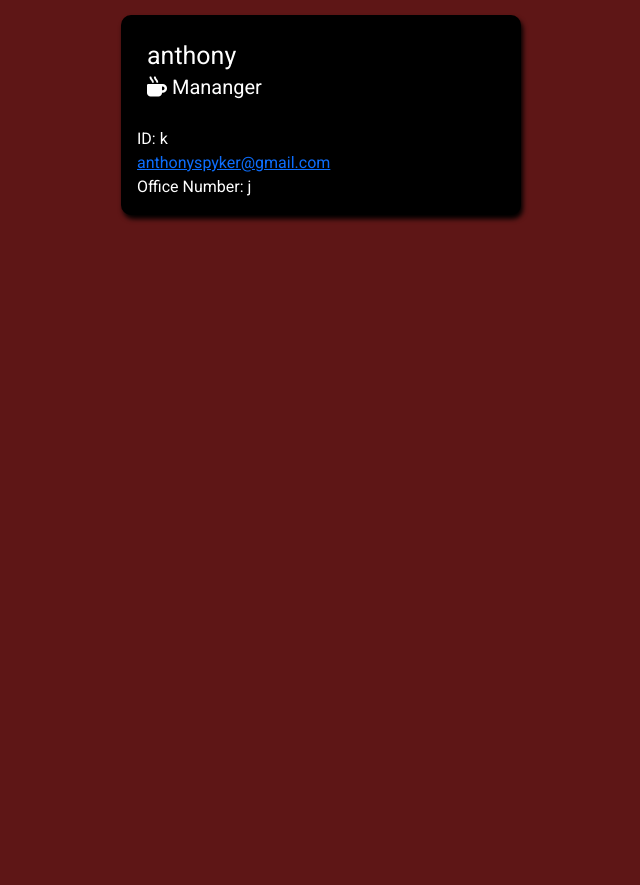
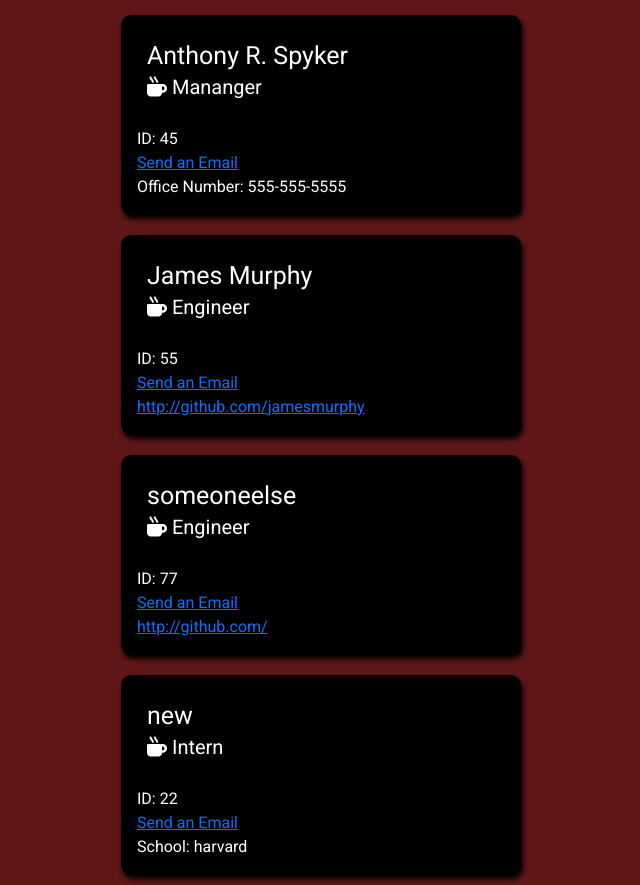
Before and after one commit to AnthonyRSpyker/Team_builder, a website: page index.html in a window 1280 px wide. Shown: the part 107-992 px from the top of the page, without its empty margins (319-959 px from the left). Before the commit the page ends 800 px from the top, so only its background shows below. Drawn offline with nearby package versions, Linux system fonts and the light colour scheme.

Commit message:
added images for the readme

```diff
--- a/index.html
+++ b/index.html
@@ -14,16 +14,43 @@
     <h1>(Scroll down to see everyone)</h1>
         <div class="box">
         <div class="card-body">
-        <h5 class="card-title">anthony</h5>
+        <h5 class="card-title">Anthony R. Spyker</h5>
         <h6 class="card-subtitle mb-2"><i class="fas fa-mug-hot"></i> Mananger</h6><br>
         <br>
-        <a> ID: k </a><br>
-        <a href="anthonyspyker@gmail.com" class="card-link">anthonyspyker@gmail.com</a><br>
-        <a> Office Number: j</a><br>
+        <a> ID: 45 </a><br>
+        <a href="mailto:anthonyspyker@gmail.com" class="card-link">Send an Email</a><br>
+        <a> Office Number: 555-555-5555</a><br>
         </div>
         </div>
-
-
+        <div class="box">
+        <div class="card-body">
+        <h5 class="card-title">James Murphy</h5>
+        <h6 class="card-subtitle mb-2"><i class="fas fa-mug-hot"></i> Engineer</h6><br>
+        <br>
+        <a> ID: 55 </a><br>
+        <a href="mailto:jamesmurphy@ymail.com class="card-link">Send an Email</a><br>
+        <a href="https://github.com/jamesmurphy" class="card-link">http://github.com/jamesmurphy</a><br>
+        </div>
+        </div><div class="box">
+        <div class="card-body">
+        <h5 class="card-title">someoneelse</h5>
+        <h6 class="card-subtitle mb-2"><i class="fas fa-mug-hot"></i> Engineer</h6><br>
+        <br>
+        <a> ID: 77 </a><br>
+        <a href="mailto:someoneelse@mail.com class="card-link">Send an Email</a><br>
+        <a href="https://github.com/" class="card-link">http://github.com/</a><br>
+        </div>
+        </div>
+        <div class="box">
+        <div class="card-body">
+        <h5 class="card-title">new</h5>
+        <h6 class="card-subtitle mb-2"><i class="fas fa-mug-hot"></i> Intern</h6><br>
+        <br>
+        <a> ID: 22 </a><br>
+        <a href="mailto:person@mail.com" class="card-link">Send an Email</a><br>
+        <a> School: harvard </a><br>
+        </div>
+        </div>
     <script src="https://cdn.jsdelivr.net/npm/bootstrap@5.0.0-beta2/dist/js/bootstrap.bundle.min.js" integrity="sha384-b5kHyXgcpbZJO/tY9Ul7kGkf1S0CWuKcCD38l8YkeH8z8QjE0GmW1gYU5S9FOnJ0" crossorigin="anonymous"></script>
     <script src="dist/script.js"></script>
     </body>
--- a/index.js
+++ b/index.js
@@ -93,7 +93,7 @@ function engineer(engineers){
         <br>
         <a> ID: ${engineers[i].id} </a><br>
         <a href="mailto:${engineers[i].email} class="card-link">Send an Email</a><br>
-        <a href="https://github.com/${engineers[i].github}" class="card-link">${engineers[i].github}</a><br>
+        <a href="https://github.com/${engineers[i].github}" class="card-link">http://github.com/${engineers[i].github}</a><br>
         </div>
         </div>`
     }
```
Also changed, not shown: images/Screen Shot 2021-02-17 at 10.10.45 PM.png (added), images/Screen Shot 2021-02-17 at 10.11.06 PM.png (added), images/Screen Shot 2021-02-17 at 10.11.50 PM.png (added), images/Screen Shot 2021-02-17 at 10.12.12 PM.png (added), images/Screen Shot 2021-02-17 at 10.12.22 PM.png (added), images/Screen Shot 2021-02-17 at 10.13.00 PM.png (added), images/Screen Shot 2021-02-17 at 10.13.15 PM.png (added), images/Screen Shot 2021-02-17 at 10.14.14 PM.png (added), images/Screen Shot 2021-02-17 at 10.14.31 PM.png (added), images/Screen Shot 2021-02-17 at 10.14.47 PM.png (added), 1 other file.
